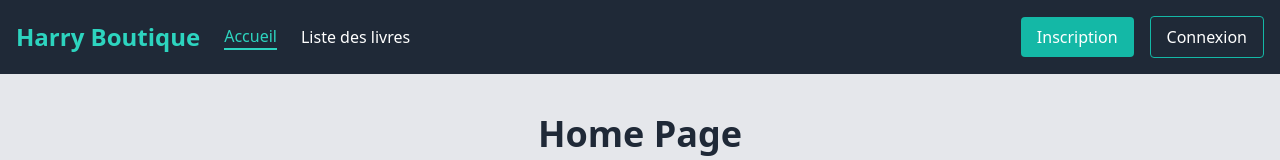
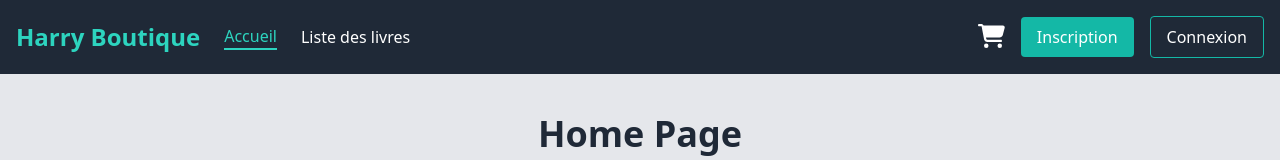
Before and after one commit to Harry8679/Book-E-commerce-Front, a React (Create React App) app: page / in a window 1280 px wide. Shown: the top 160 px of the page. Built offline with nearby package versions, Linux system fonts and the light colour scheme; the HTML template or start-up script is replaced by a standard one.

Commit message:
Navbar updated

```diff
--- a/src/components/Navbar.jsx
+++ b/src/components/Navbar.jsx
@@ -1,139 +1,185 @@
-import React, { useState, useEffect, useRef } from "react";
-import { NavLink, useNavigate } from "react-router-dom";
+import React, { useEffect, useState, useRef } from 'react';
+import { NavLink, useNavigate } from 'react-router-dom';
+// Font Awesome imports
+import { FontAwesomeIcon } from '@fortawesome/react-fontawesome';
+import { faShoppingCart, faUserCircle } from '@fortawesome/free-solid-svg-icons';
 
-const Navbar = ({ isAuthenticated, logout }) => {
+const Navbar = ({ isAuthenticated, logout, cartItems }) => {
   const navigate = useNavigate();
   const [menuOpen, setMenuOpen] = useState(false);
   const [user, setUser] = useState(null);
   const menuRef = useRef();
 
-  // ✅ Charger l'utilisateur depuis localStorage
+  // Charger l'utilisateur depuis localStorage
   useEffect(() => {
     const storedUser = localStorage.getItem('user');
     if (storedUser) {
       setUser(JSON.parse(storedUser));
     }
-  }, [isAuthenticated]);  // ⬅️ Mise à jour de l'état après connexion/déconnexion
+  }, [isAuthenticated]);
 
-  // ✅ Déconnexion
+  // Déconnexion
   const handleLogout = () => {
     logout();
     setUser(null);
-    navigate("/signin");
+    navigate('/signin');
   };
 
-  // ✅ Ouvrir/fermer le menu
+  // Ouvrir/fermer le menu utilisateur
   const toggleMenu = () => {
     setMenuOpen(!menuOpen);
   };
 
-  // ✅ Obtenir les initiales de l'utilisateur
+  // Fermer le menu si clic en dehors
+  useEffect(() => {
+    const handleClickOutside = (event) => {
+      if (menuRef.current && !menuRef.current.contains(event.target)) {
+        setMenuOpen(false);
+      }
+    };
+    document.addEventListener('click', handleClickOutside);
+    return () => {
+      document.removeEventListener('click', handleClickOutside);
+    };
+  }, []);
+
+  // Obtenir les initiales de l'utilisateur
   const getUserInitials = (name) => {
-    if (!name) return "";
+    if (!name) return '';
     const parts = name.trim().split(/\s+/);
     return parts.length === 1
       ? parts[0][0].toUpperCase()
       : (parts[0][0] + parts[1][0]).toUpperCase();
   };
 
-  // ✅ Fermer le menu si clic en dehors
-  useEffect(() => {
-    const handleClickOutside = (event) => {
-      if (menuRef.current && !menuRef.current.contains(event.target)) {
-        setMenuOpen(false);
-      }
-    };
-    document.addEventListener("click", handleClickOutside);
-    return () => {
-      document.removeEventListener("click", handleClickOutside);
-    };
-  }, []);
-
   return (
     <nav className="bg-gray-800 text-white">
       <div className="container mx-auto px-4">
         <div className="flex justify-between items-center py-4">
-
-          {/* 🚀 Lien vers la page d'accueil */}
+          {/* Logo et liens principaux */}
           <div className="flex items-center space-x-6">
             <div className="text-2xl font-bold">
-              <NavLink to="/" className="text-teal-400">Harry Boutique</NavLink>
+              <NavLink to="/" className="text-teal-400">
+                Harry Boutique
+              </NavLink>
             </div>
 
-            <NavLink to="/" className={({ isActive }) =>
-              isActive ? "text-teal-400 border-b-2 border-teal-400" : "hover:text-teal-400 transition duration-300"}>
+            <NavLink
+              to="/"
+              className={({ isActive }) =>
+                isActive
+                  ? 'text-teal-400 border-b-2 border-teal-400'
+                  : 'hover:text-teal-400 transition duration-300'
+              }
+            >
               Accueil
             </NavLink>
 
-            <NavLink to="/listes-des-livres" className={({ isActive }) =>
-              isActive ? "text-teal-400 border-b-2 border-teal-400" : "hover:text-teal-400 transition duration-300"}>
+            <NavLink
+              to="/listes-des-livres"
+              className={({ isActive }) =>
+                isActive
+                  ? 'text-teal-400 border-b-2 border-teal-400'
+                  : 'hover:text-teal-400 transition duration-300'
+              }
+            >
               Liste des livres
             </NavLink>
 
-            {/* 🔐 Lien Admin visible uniquement pour les admins */}
+            {/* Lien Admin visible uniquement pour les admins */}
             {isAuthenticated && user?.role === 1 && (
-              <NavLink to="/admin/dashboard" className={({ isActive }) =>
-                isActive ? "text-teal-400 border-b-2 border-teal-400" : "hover:text-teal-400 transition duration-300"}>
+              <NavLink
+                to="/admin/dashboard"
+                className={({ isActive }) =>
+                  isActive
+                    ? 'text-teal-400 border-b-2 border-teal-400'
+                    : 'hover:text-teal-400 transition duration-300'
+                }
+              >
                 Admin
               </NavLink>
             )}
           </div>
 
-          {/* 🔑 Gestion de la connexion */}
-          <div className="relative" ref={menuRef}>
+          {/* Icône Panier et Menu utilisateur */}
+          <div className="flex items-center space-x-4">
+            {/* Icône du panier */}
+            <div
+              className="relative cursor-pointer"
+              onClick={() => navigate('/cart')}
+            >
+              <FontAwesomeIcon
+                icon={faShoppingCart}
+                className="text-white text-2xl hover:text-teal-400 transition duration-300"
+              />
+              {cartItems && cartItems.length > 0 && (
+                <span className="absolute -top-2 -right-2 bg-red-500 text-white text-xs rounded-full w-5 h-5 flex items-center justify-center">
+                  {cartItems.length}
+                </span>
+              )}
+            </div>
+
             {!isAuthenticated ? (
               <div className="flex items-center space-x-4">
-                <NavLink to="/signup" className={({ isActive }) =>
-                  isActive
-                    ? "px-4 py-2 bg-teal-600 rounded"
-                    : "px-4 py-2 bg-teal-500 rounded hover:bg-teal-600 transition duration-300"}>
+                <NavLink
+                  to="/signup"
+                  className={({ isActive }) =>
+                    isActive
+                      ? 'px-4 py-2 bg-teal-600 rounded'
+                      : 'px-4 py-2 bg-teal-500 rounded hover:bg-teal-600 transition duration-300'
+                  }
+                >
                   Inscription
                 </NavLink>
 
-                <NavLink to="/signin" className={({ isActive }) =>
-                  isActive
-                    ? "px-4 py-2 border border-teal-500 bg-teal-500 text-white rounded"
-                    : "px-4 py-2 border border-teal-500 rounded hover:bg-teal-500 hover:text-white transition duration-300"}>
+                <NavLink
+                  to="/signin"
+                  className={({ isActive }) =>
+                    isActive
+                      ? 'px-4 py-2 border border-teal-500 bg-teal-500 text-white rounded'
+                      : 'px-4 py-2 border border-teal-500 rounded hover:bg-teal-500 hover:text-white transition duration-300'
+                  }
+                >
                   Connexion
                 </NavLink>
               </div>
             ) : (
-              <div className="relative">
-                {/* 🟢 Icône de profil */}
+              <div className="relative" ref={menuRef}>
+                {/* Icône de profil */}
                 <div
                   className="w-10 h-10 bg-teal-500 text-white flex items-center justify-center rounded-full cursor-pointer font-bold text-lg"
                   onClick={toggleMenu}
                 >
-                  {user ? getUserInitials(user.name) : ""}
+                  {user ? getUserInitials(user.name) : <FontAwesomeIcon icon={faUserCircle} />}
                 </div>
 
-                {/* 🔽 Menu déroulant */}
+                {/* Menu déroulant */}
                 {menuOpen && (
                   <div className="absolute right-0 mt-2 w-48 bg-white text-gray-800 rounded-lg shadow-lg">
                     <ul className="py-2">
                       {user?.role === 1 && (
                         <li
                           className="px-4 py-2 hover:bg-gray-200 cursor-pointer"
-                          onClick={() => navigate("/admin/dashboard")}
+                          onClick={() => navigate('/admin/dashboard')}
                         >
                           Tableau de Bord Admin
                         </li>
                       )}
                       <li
                         className="px-4 py-2 hover:bg-gray-200 cursor-pointer"
-                        onClick={() => navigate("/profile")}
+                        onClick={() => navigate('/profile')}
                       >
                         Mon profil
                       </li>
                       <li
                         className="px-4 py-2 hover:bg-gray-200 cursor-pointer"
-                        onClick={() => navigate("/update-profile")}
+                        onClick={() => navigate('/update-profile')}
                       >
                         Mettre à jour votre profil
                       </li>
                       <li
                         className="px-4 py-2 hover:bg-gray-200 cursor-pointer"
-                        onClick={() => navigate("/update-password")}
+                        onClick={() => navigate('/update-password')}
                       >
                         Mettre à jour votre mot de passe
                       </li>
```
